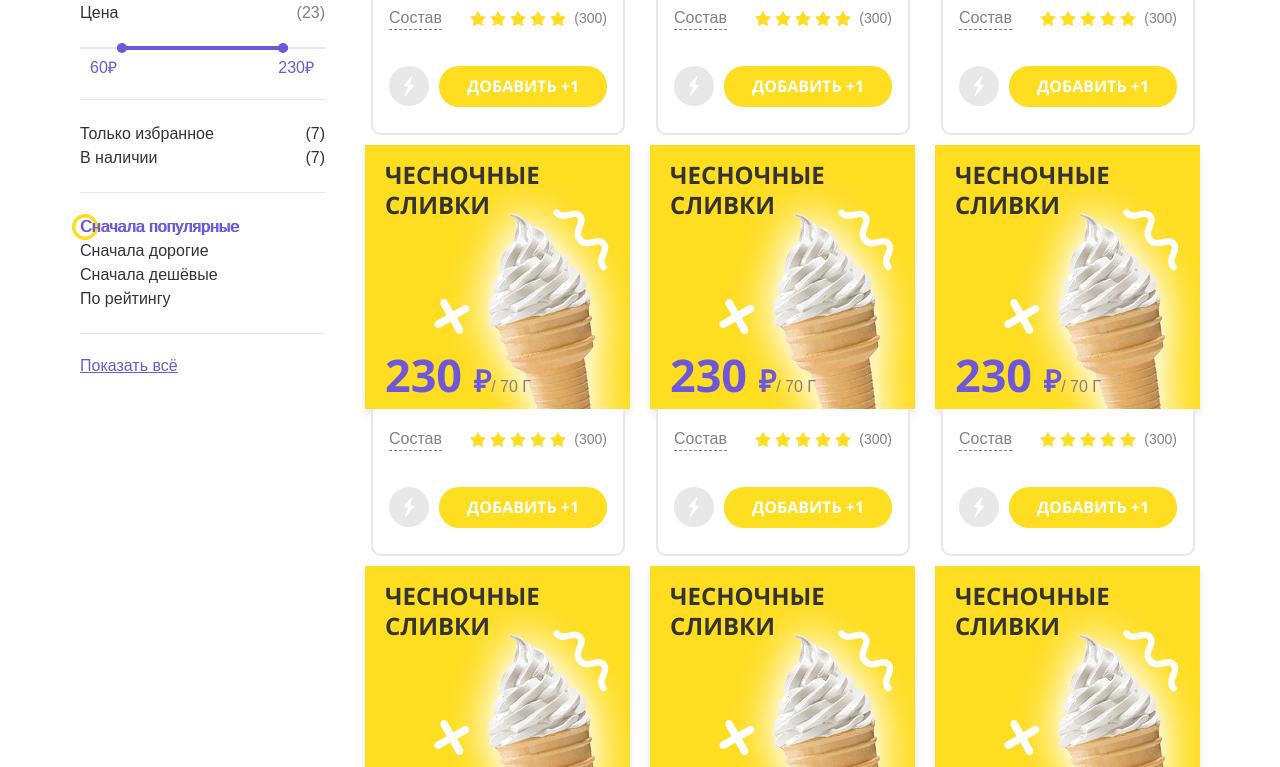
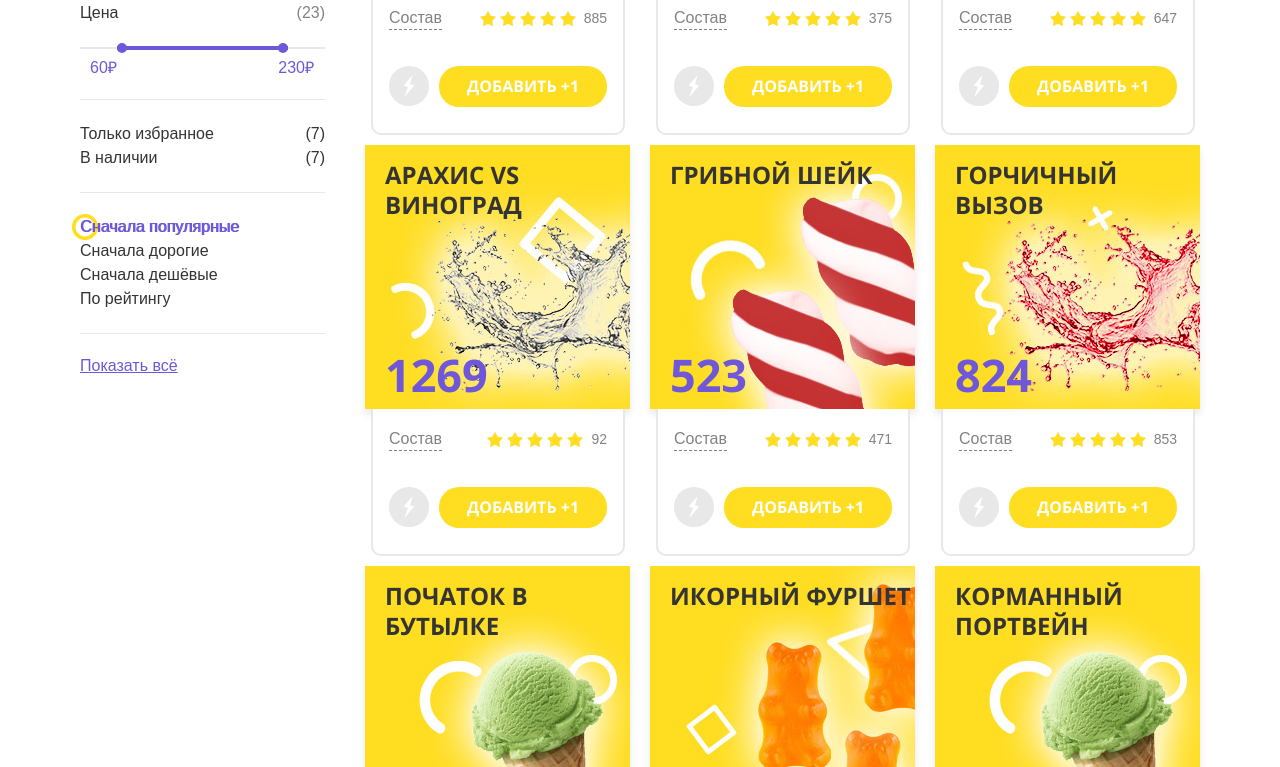
Before and after one commit to lifedok/592601-candyshop, a website: page index.html in a window 1280 px wide. Shown: the part 656-1423 px from the top of the page. Drawn offline with Linux system fonts and the light colour scheme; files whose address does not match are found by name.

Commit message:
Add items for basket

```diff
--- a/index.html
+++ b/index.html
@@ -422,7 +422,11 @@
       <header class="card__header">
         <h3 class="card__title">Чесночные сливки</h3>
         <img class="card__img" src="img/cards/ice-garlic.jpg" alt="Мороженное со вкусом чеснока" width="265" height="264">
-        <span class="card__price">230 <span class="card__currency">₽</span><span class="card__weight">/ 70 Г</span></span>
+        <span class="card__price">
+          {{price}}
+          <span class="card__currency">₽</span>
+          <span class="card__weight">/ {{weight}} Г</span>
+        </span>
       </header>
       <div class="card__main">
         <div class="card__rating">
--- a/js/goods.js
+++ b/js/goods.js
@@ -101,22 +101,21 @@ var getSrcUrl = function (item) {
 
 // функция для нахождения рандомного булевого значения
 var getRandomBoolean = function () {
-  var cons = 10;
-  var value = Math.floor(Math.random() * cons);
-  return value < cons / 2;
+  return Math.random() <= 0.5;
 };
 
 var COUNT_VIEW_ITEM = 26;
-// var COUNT_BASCET_ITEM = 3;
+var COUNT_BASKET_ITEM = 3;
+var goods = [];
+var basketGoods = [];
 
 // функция для создания массива и 26 сгенерированных объектов
 var randomItem = function () {
-  var arr = [];
   for (var i = 0; i < COUNT_VIEW_ITEM; i++) {
-    arr.push({
+    goods.push({
       name: getRandomElement(NAME),
       picture: getSrcUrl(getRandomElement(IMAGE)),
-      amount: getRandomValue(0, 20),
+      amounts: getRandomValue(0, 20),
       price: getRandomValue(100, 1500),
       weight: getRandomValue(30, 300),
       rating: {
@@ -130,112 +129,116 @@ var randomItem = function () {
       }
     });
   }
-  return arr;
 };
+randomItem();
 
 
-// var CARD_BASKET_TEMPLATE = document.querySelector('#cards-empty').content;
 var CARD_TEMPLATE = document.querySelector('#card').content;
 var CATALOG_CARDS = document.querySelector('.catalog__cards');
 var CATALOG_LOAD = document.querySelector('.catalog__load');
-
-var GOODS_CARDS = document.querySelector('.goods__cards');
-var GOODS_CARD_EMPTY = document.querySelector('.goods__card-empty');
-
 
 // удаляем класс catalog__cards--load и добавляем класс catalog__load
 CATALOG_CARDS.classList.remove('catalog__cards--load');
 CATALOG_LOAD.classList.add('visually-hidden');
 
-// удаляем класс goods__cards--empty и
-// скрываем блок goods__card-empty классом visually-hidden
-GOODS_CARDS.classList.remove('goods__cards--empty');
-GOODS_CARD_EMPTY.classList.add('visually-hidden');
-
-
 // на основе данных и шаблона catalog__card создаём DOM-элемент с товарами
 var renderItem = function (arr) {
+  var amount = arr.amounts;
+  var name = arr.name;
+  var price = arr.price;
+  var picture = arr.picture;
+  var weight = arr.weight;
+  var ratingValue = arr.rating.value;
+  var ratingNumber = arr.rating.number;
+  var nutritionFactsSugar = arr.nutritionFacts.sugar;
+  var nutritionFactsContents = arr.nutritionFacts.contents;
+
   var catalogCard = CARD_TEMPLATE.querySelector('.catalog__card').cloneNode(true);
-  var cardPrice = catalogCard.querySelector('.card__price');
   var starsRating = catalogCard.querySelector('.stars__rating');
-  var starCount = catalogCard.querySelector('.star__count');
-  var cardCharacteristic = catalogCard.querySelector('.card__characteristic');
-  var cardCompositionList = catalogCard.querySelector('.card__composition-list');
+  catalogCard.querySelector('.card__img').src = picture;
 
-  for (var i = 0; i < arr.length; i++) {
-    var amount = arr[i].amount;
-    var name = arr[i].name;
-    var price = arr[i].price;
-    var weight = arr[i].weight;
-    var ratingValue = arr[i].rating.value;
-    var ratingNumber = arr[i].rating.number;
-    var nutritionFactsSugar = arr[i].nutritionFacts.sugar;
-    var nutritionFactsContents = arr[i].nutritionFacts.contents;
-
-    // добавляем дополнительный класс в зависимости от amount
-    if (amount > 5) {
-      return catalogCard.classList.add('card--in-stock');
-    } else if (amount > 1 && amount < 5) {
-      return catalogCard.classList.add('card--title');
-    } else if (amount === 0) {
-      return catalogCard.classList.add('card--soon');
-    }
-
-    // добавляем название, цену и вес
+  catalogCard.querySelector('.card__weight').textContent = weight;
+  catalogCard.querySelector('.card__price').textContent = price;
+  catalogCard.querySelector('.star__count').textContent = ratingNumber;
   catalogCard.querySelector('.card__title').textContent = name;
-    cardPrice.textContent = price;
-    cardPrice.querySelector('.card__weight').textContent = weight;
-    starCount.textContent = ratingNumber;
+  catalogCard.querySelector('.card__characteristic').textContent = nutritionFactsSugar === true ? 'Содержит сахар' : 'Без сахара';
+  catalogCard.querySelector('.card__composition-list').textContent = nutritionFactsContents;
 
   // устанавливаем рейтинг в зависимости от rating.value
+  var starsClass = function (string) {
+    return starsRating.classList.add('stars__rating--' + string);
+  };
   switch (ratingValue) {
     case 1:
-        starsRating.classList.add('stars__rating--one');
+      starsClass('one');
       break;
     case 2:
-        starsRating.classList.add('stars__rating--two');
+      starsClass('two');
       break;
     case 3:
-        starsRating.classList.add('stars__rating--three');
+      starsClass('three');
       break;
     case 4:
-        starsRating.classList.add('stars__rating--four');
+      starsClass('four');
       break;
     case 5:
-        starsRating.classList.add('stars__rating--five');
+      starsClass('five');
       break;
   }
 
-    cardCharacteristic.textContent = nutritionFactsSugar === true ? 'Содержит сахар' : 'Без сахара';
-    cardCompositionList.textContent = nutritionFactsContents;
+  if (amount > 5) {
+    catalogCard.classList.add('card--in-stock');
+  } else if (amount > 1 && amount < 5) {
+    catalogCard.classList.add('card--title');
+  } else if (amount === 0) {
+    catalogCard.classList.add('card--soon');
   }
   return catalogCard;
 };
 
-// отрисовка сгенерированного DOM-элемента в блок .catalog__load
 var getItemList = function () {
-  var items = randomItem();
   var fragment = document.createDocumentFragment();
-  for (var i = 0; i < items.length; i++) {
-    fragment.appendChild(renderItem(items[i]));
+  for (var i = 0; i < goods.length; i++) {
+    fragment.appendChild(renderItem(goods[i]));
   }
   CATALOG_CARDS.appendChild(fragment);
 };
 getItemList();
 
-// отрисовка basket DOM-элемента в блок .goods__cards
-// var getItemsForBasket = function (arr, value) {
-//   arr = [];
-//   var fragment = document.createDocumentFragment();
-//   for (var i = 0; i < arr.length; i++) {
-//     fragment.appendChild(renderItem(items[i]));
-//   }
-//   CATALOG_CARDS.appendChild(fragment);
-// };
+
+var CARD_BASKET_TEMPLATE = document.querySelector('#card-order').content;
+var GOODS_CARDS = document.querySelector('.goods__cards');
+var GOODS_CARD_EMPTY = document.querySelector('.goods__card-empty');
+GOODS_CARDS.classList.remove('goods__cards--empty');
+GOODS_CARD_EMPTY.classList.add('visually-hidden');
+
+// добавление в корзину
+var getBasketItems = function () {
+  var startIndex = getRandomValue(0, goods.length - COUNT_BASKET_ITEM - 1);
+  basketGoods = goods.slice(startIndex, startIndex + COUNT_BASKET_ITEM);
+};
+getBasketItems();
+
+var renderBasketItem = function (arr) {
+  var name = arr.name;
+  var picture = arr.picture;
+  var price = arr.price;
+  var amount = arr.amounts;
+
+  var catalogBasketCard = CARD_BASKET_TEMPLATE.querySelector('.goods_card').cloneNode(true);
+  catalogBasketCard.querySelector('.card-order__title').textContent = name;
+  catalogBasketCard.querySelector('.card-order__img').src = picture;
+  catalogBasketCard.querySelector('.card-order__price').textContent = price;
+  catalogBasketCard.querySelector('.card-order__count').value = amount;
+  return catalogBasketCard;
+};
 
 
-// console.log('GOODS_CARDS', GOODS_CARDS);
-// console.log('CATALOG_CARDS', CATALOG_CARDS);
-// console.log('CATALOG_LOAD', CATALOG_LOAD);
-// console.log('CARD_ORDER_TEMPLATE', CARD_TEMPLATE);
-// console.log('catalogCard', CARD_TEMPLATE.querySelector('.catalog__card').cloneNode(true));
+var getBasketItemList = function () {
+  var fragment = document.createDocumentFragment();
+  for (var i = 0; i < basketGoods.length; i++) {
+    fragment.appendChild(renderBasketItem(basketGoods[i]));
+  }
+  GOODS_CARDS.appendChild(fragment);
+};
+getBasketItemList();
```
Lines whose indentation alone changed are shown as unchanged.
